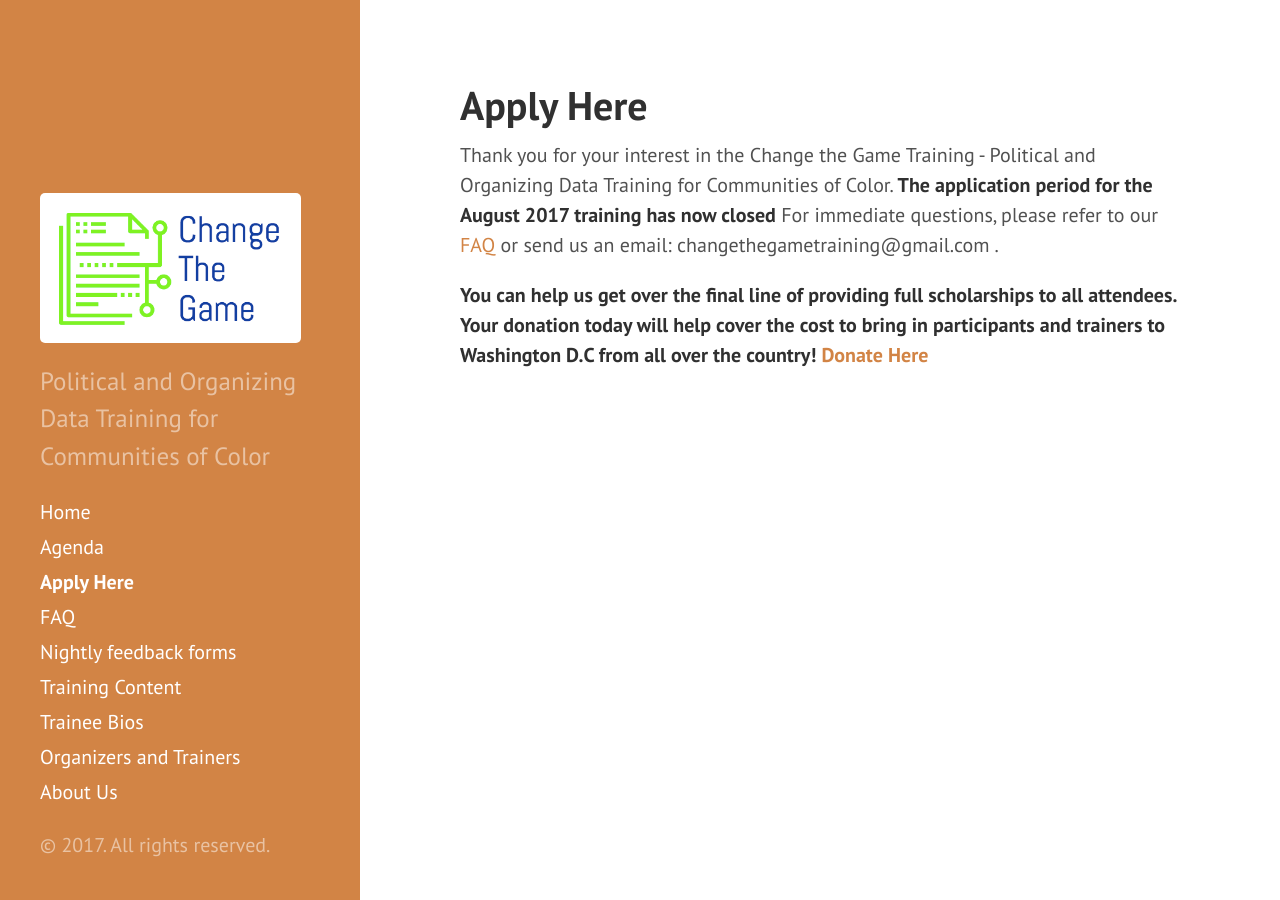
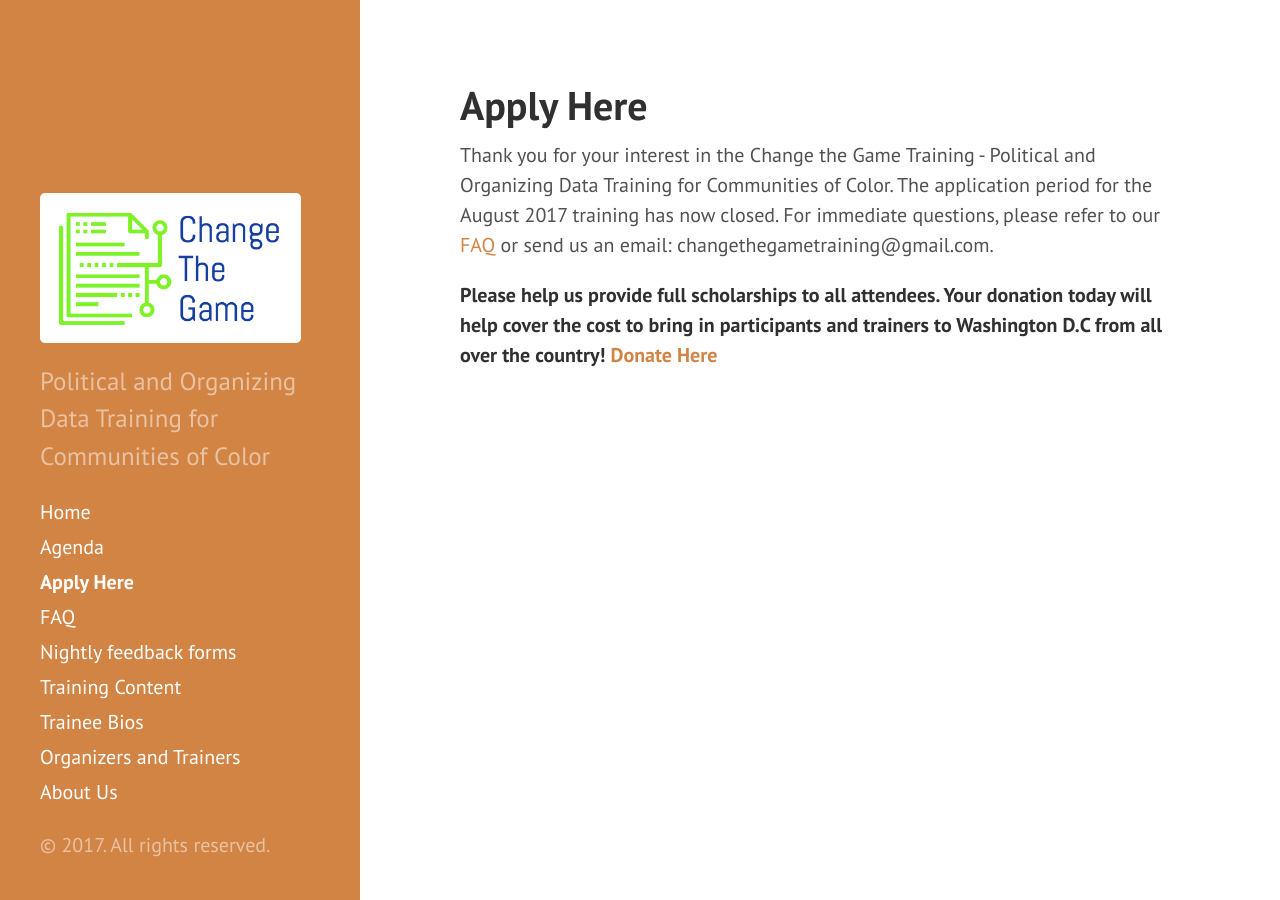
Before and after one commit to anniejw6/changethegame_site, a Jekyll site: the page built from apply.md, in a window 1280 px wide. Built offline with Jekyll 4.4.1, drawn with Linux system fonts in a browser that asks for light colours.

Commit message:
Update apply.md

```diff
--- a/apply.md
+++ b/apply.md
@@ -3,6 +3,6 @@ layout: page
 title: Apply Here
 ---
 
-Thank you for your interest in the Change the Game Training -  Political and Organizing Data Training for Communities of Color. **The application period for the August 2017 training has now closed** For immediate questions, please refer to our [FAQ](http://changethegame.io/info/) or send us an email: changethegametraining@gmail.com .
+Thank you for your interest in the Change the Game Training -  Political and Organizing Data Training for Communities of Color. The application period for the August 2017 training has now closed. For immediate questions, please refer to our [FAQ](http://changethegame.io/info/) or send us an email: changethegametraining@gmail.com.
 
-**You can help us get over the final line of providing full scholarships to all attendees. Your donation today will help cover the cost to bring in participants and trainers to Washington D.C from all over the country! [Donate Here](https://action.momsrising.org/donate/change_the_game/)**
+**Please help us provide full scholarships to all attendees. Your donation today will help cover the cost to bring in participants and trainers to Washington D.C from all over the country! [Donate Here](https://action.momsrising.org/donate/change_the_game/)**
```
